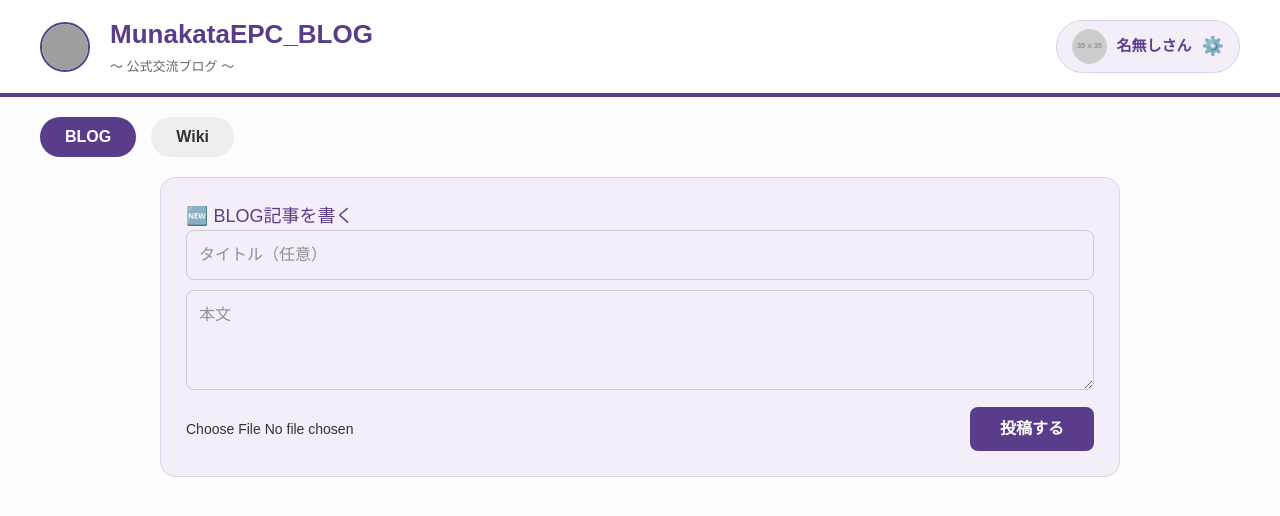
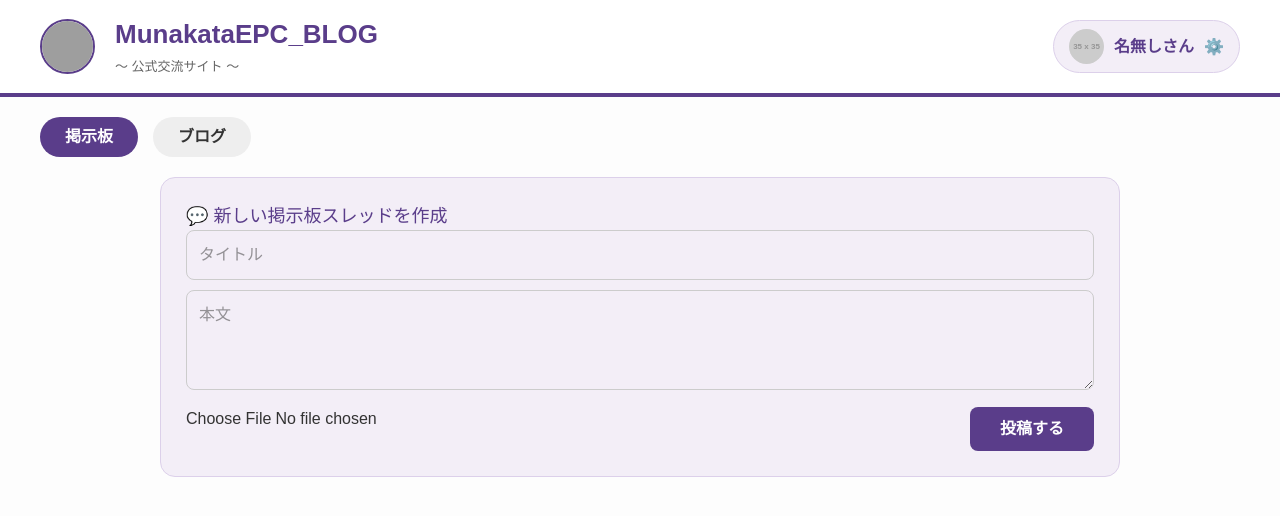
Before and after one commit to MunaktaEPC/nextjs-boilerplate, a Next.js app: page / in a window 1280 px wide. Shown: the top 516 px of the page. Built offline with nearby package versions, Linux system fonts and the light colour scheme; no server answers; the database is empty; grey boxes are pictures that could not be loaded.

Commit message:
Update page.tsx

```diff
--- a/app/page.tsx
+++ b/app/page.tsx
@@ -7,23 +7,21 @@ const supabaseUrl = process.env.NEXT_PUBLIC_SUPABASE_URL || '';
 const supabaseAnonKey = process.env.NEXT_PUBLIC_SUPABASE_ANON_KEY || '';
 const supabase = createClient(supabaseUrl, supabaseAnonKey);
 
-// ★ここにアップロードしたロゴのURLを貼り付けてください
+// ★ ご提示いただいた画像リンクをロゴに設定しました
 const LOGO_URL = "https://wkvetwjywdkwairqztsb.supabase.co/storage/v1/object/public/images/0.7302238554901188.png";
 
-export default function MunakataBlog() {
-  const [view, setView] = useState<'bbs' | 'wiki' | 'profile'>('bbs');
+export default function MunakataBbsAndBlog() {
+  const [view, setView] = useState<'bbs' | 'blog' | 'profile'>('bbs');
   const [posts, setPosts] = useState<any[]>([]);
   const [loading, setLoading] = useState(false);
 
-  // プロフィール用ステート（ブラウザに保存）
+  // プロフィール用
   const [profileName, setProfileName] = useState('名無しさん');
   const [profileAvatar, setProfileAvatar] = useState('');
-
-  // アイコン画像アップロード用
   const [avatarFile, setAvatarFile] = useState<File | null>(null);
   const [avatarPreview, setAvatarPreview] = useState('');
 
-  // 掲示板入力用
+  // 入力用
   const [title, setTitle] = useState('');
   const [content, setContent] = useState('');
   const [imageFile, setImageFile] = useState<File | null>(null);
@@ -31,12 +29,10 @@ export default function MunakataBlog() {
   const [replyContent, setReplyContent] = useState('');
 
   useEffect(() => {
-    // サイトを開いた時に、保存されているプロフィールを読み込む
     const savedName = localStorage.getItem('munakata_name');
     const savedAvatar = localStorage.getItem('munakata_avatar');
     if (savedName) setProfileName(savedName);
     if (savedAvatar) setProfileAvatar(savedAvatar);
-
     fetchData();
   }, [view]);
 
@@ -48,7 +44,6 @@ export default function MunakataBlog() {
     if (data) setPosts(data);
   }
 
-  // 画像をSupabaseにアップロードしてURLを返す共通関数
   async function uploadImage(file: File) {
     const fileName = `${Math.random()}.${file.name.split('.').pop()}`;
     const { data } = await supabase.storage.from('images').upload(fileName, file);
@@ -59,12 +54,9 @@ export default function MunakataBlog() {
     return '';
   }
 
-  // プロフィールの保存（画像アップロード込み）
   async function saveProfile() {
     setLoading(true);
     let newAvatarUrl = profileAvatar;
-
-    // 新しい画像が選択されていればアップロード
     if (avatarFile) {
       const uploadedUrl = await uploadImage(avatarFile);
       if (uploadedUrl) {
@@ -72,22 +64,21 @@ export default function MunakataBlog() {
         setProfileAvatar(newAvatarUrl);
       }
     }
-
     localStorage.setItem('munakata_name', profileName);
     localStorage.setItem('munakata_avatar', newAvatarUrl);
-
     setAvatarFile(null);
     setAvatarPreview('');
     alert("プロフィールを保存しました！");
-    setView('bbs'); // 保存したら自動でブログ画面に戻す
+    setView('bbs');
     setLoading(false);
   }
 
-  // 新規スレッド投稿
-  async function handleMainSubmit() {
+  async function handlePostSubmit() {
     if (!content) return;
     setLoading(true);
     let imageUrl = imageFile ? await uploadImage(imageFile) : '';
+    // postsテーブルに投稿。ブログか掲示板かを識別するタグ（category）を入れることも可能ですが、
+    // 今はシンプルに全ての投稿を掲示板（bbs）として扱います。
     await supabase.from('posts').insert([{
       title,
       content,
@@ -100,7 +91,6 @@ export default function MunakataBlog() {
     setLoading(false);
   }
 
-  // 返信投稿
   async function handleReplySubmit(parentId: string) {
     if (!replyContent) return;
     setLoading(true);
@@ -124,129 +114,97 @@ export default function MunakataBlog() {
       {/* ヘッダー */}
       <header style={{ backgroundColor: '#fff', borderBottom: '4px solid #5a3d8a', padding: '15px 40px', display: 'flex', alignItems: 'center', justifyContent: 'space-between', position: 'sticky', top: 0, zIndex: 100 }}>
         <div style={{ display: 'flex', alignItems: 'center', gap: '20px' }}>
-          <img src={LOGO_URL} alt="Logo" style={{ width: '50px', height: '50px', borderRadius: '50%', border: '2px solid #5a3d8a', objectFit: 'cover' }} />
+          <img src={LOGO_URL} alt="Logo" style={{ width: '55px', height: '55px', borderRadius: '50%', border: '2px solid #5a3d8a', objectFit: 'cover' }} />
           <div>
             <h1 style={{ margin: 0, color: '#5a3d8a', fontSize: '26px', fontWeight: 'bold' }}>MunakataEPC_BLOG</h1>
-            <span style={{ fontSize: '13px', color: '#666' }}>〜 公式交流ブログ 〜</span>
+            <span style={{ fontSize: '13px', color: '#666' }}>〜 公式交流サイト 〜</span>
           </div>
         </div>
 
-        {/* 右上のプロフィールボタン */}
-        <div
-          onClick={() => setView('profile')}
-          style={{ display: 'flex', alignItems: 'center', gap: '10px', cursor: 'pointer', padding: '8px 15px', backgroundColor: '#f3eef7', borderRadius: '30px', border: '1px solid #dcd0ea', transition: '0.2s' }}
-          title="プロフィールを設定する"
-        >
-          <img src={profileAvatar || 'https://via.placeholder.com/35?text=No+Img'} style={{ width: '35px', height: '35px', borderRadius: '50%', objectFit: 'cover', border: '1px solid #ccc' }} />
-          <span style={{ fontWeight: 'bold', color: '#5a3d8a', fontSize: '15px' }}>{profileName}</span>
-          <span style={{ fontSize: '18px' }}>⚙️</span>
+        {/* 右上のプロフィール */}
+        <div onClick={() => setView('profile')} style={{ display: 'flex', alignItems: 'center', gap: '10px', cursor: 'pointer', padding: '8px 15px', backgroundColor: '#f3eef7', borderRadius: '30px', border: '1px solid #dcd0ea' }}>
+          <img src={profileAvatar || 'https://via.placeholder.com/35?text=Img'} style={{ width: '35px', height: '35px', borderRadius: '50%', objectFit: 'cover' }} />
+          <span style={{ fontWeight: 'bold', color: '#5a3d8a' }}>{profileName}</span>
+          <span>⚙️</span>
         </div>
       </header>
 
-      {/* ナビゲーション（設定ボタンは右上に移動したため削除） */}
+      {/* ナビゲーション：掲示板とブログに変更 */}
       <nav style={{ padding: '20px 40px', display: 'flex', gap: '15px' }}>
-        <button onClick={() => setView('bbs')} style={{ padding: '8px 25px', borderRadius: '20px', border: 'none', backgroundColor: view === 'bbs' ? '#5a3d8a' : '#eee', color: view === 'bbs' ? '#fff' : '#333', cursor: 'pointer', fontWeight: 'bold' }}>BLOG</button>
-        <button onClick={() => setView('wiki')} style={{ padding: '8px 25px', borderRadius: '20px', border: 'none', backgroundColor: view === 'wiki' ? '#5a3d8a' : '#eee', color: view === 'wiki' ? '#fff' : '#333', cursor: 'pointer', fontWeight: 'bold' }}>Wiki</button>
+        <button onClick={() => setView('bbs')} style={{ padding: '8px 25px', borderRadius: '20px', border: 'none', backgroundColor: view === 'bbs' ? '#5a3d8a' : '#eee', color: view === 'bbs' ? '#fff' : '#333', cursor: 'pointer', fontWeight: 'bold' }}>掲示板</button>
+        <button onClick={() => setView('blog')} style={{ padding: '8px 25px', borderRadius: '20px', border: 'none', backgroundColor: view === 'blog' ? '#5a3d8a' : '#eee', color: view === 'blog' ? '#fff' : '#333', cursor: 'pointer', fontWeight: 'bold' }}>ブログ</button>
       </nav>
 
       <main style={{ maxWidth: '1000px', margin: '0 auto', padding: '0 20px' }}>
 
-        {/* プロフィール設定画面 */}
+        {/* プロフィール設定 */}
         {view === 'profile' && (
-          <section style={{ backgroundColor: '#fff', padding: '40px', borderRadius: '15px', border: '1px solid #ddd', boxShadow: '0 4px 15px rgba(0,0,0,0.05)' }}>
+          <section style={{ backgroundColor: '#fff', padding: '40px', borderRadius: '15px', border: '1px solid #ddd' }}>
             <h2 style={{ color: '#5a3d8a', marginTop: 0 }}>⚙️ プロフィールの設定</h2>
-            <p style={{ color: '#666', fontSize: '14px' }}>ここで設定した名前とアイコンが、ブログでの書き込み時に表示されます。</p>
-
-            <div style={{ marginBottom: '20px', marginTop: '30px' }}>
+            <div style={{ marginBottom: '20px' }}>
               <label style={{ fontWeight: 'bold', display: 'block', marginBottom: '8px' }}>表示名</label>
-              <input type="text" value={profileName} onChange={(e) => setProfileName(e.target.value)} placeholder="例：ムナカタ" style={{ width: '100%', padding: '12px', borderRadius: '8px', border: '1px solid #ccc', fontSize: '16px', color: '#333' }} />
+              <input type="text" value={profileName} onChange={(e) => setProfileName(e.target.value)} style={{ width: '100%', padding: '12px', borderRadius: '8px', border: '1px solid #ccc' }} />
             </div>
-
             <div style={{ marginBottom: '30px' }}>
               <label style={{ fontWeight: 'bold', display: 'block', marginBottom: '8px' }}>アイコン画像</label>
-
-              {/* ファイル選択に変更 */}
-              <input
-                type="file"
-                accept="image/*"
-                onChange={(e) => {
-                  const file = e.target.files?.[0];
-                  if (file) {
-                    setAvatarFile(file);
-                    setAvatarPreview(URL.createObjectURL(file)); // プレビュー用URLを生成
-                  }
-                }}
-                style={{ marginBottom: '15px', fontSize: '15px' }}
-              />
-
-              {/* 現在の画像、または新しく選んだ画像のプレビューを表示 */}
+              <input type="file" accept="image/*" onChange={(e) => {
+                const file = e.target.files?.[0];
+                if (file) { setAvatarFile(file); setAvatarPreview(URL.createObjectURL(file)); }
+              }} />
               {(avatarPreview || profileAvatar) && (
-                <div style={{ marginTop: '10px' }}>
-                  <span style={{ fontSize: '12px', color: '#888', display: 'block', marginBottom: '5px' }}>プレビュー:</span>
-                  <img src={avatarPreview || profileAvatar} alt="プレビュー" style={{ width: '70px', height: '70px', borderRadius: '50%', objectFit: 'cover', border: '2px solid #eee' }} />
-                </div>
+                <img src={avatarPreview || profileAvatar} style={{ width: '70px', height: '70px', borderRadius: '50%', marginTop: '15px', display: 'block', objectFit: 'cover' }} />
               )}
             </div>
-
-            <button onClick={saveProfile} disabled={loading} style={{ backgroundColor: '#5a3d8a', color: '#fff', padding: '12px 40px', border: 'none', borderRadius: '8px', cursor: 'pointer', fontWeight: 'bold', fontSize: '16px' }}>
-              {loading ? '保存中...' : '設定を保存する'}
-            </button>
+            <button onClick={saveProfile} disabled={loading} style={{ backgroundColor: '#5a3d8a', color: '#fff', padding: '12px 40px', border: 'none', borderRadius: '8px', cursor: 'pointer', fontWeight: 'bold' }}>保存する</button>
           </section>
         )}
 
-        {/* BLOG（掲示板）画面 */}
+        {/* 掲示板画面（スレッド形式） */}
         {view === 'bbs' && (
           <div>
             <section style={{ backgroundColor: '#f3eef7', padding: '25px', borderRadius: '15px', border: '1px solid #dcd0ea', marginBottom: '40px' }}>
-              <h2 style={{ fontSize: '18px', color: '#5a3d8a', marginTop: 0 }}>🆕 BLOG記事を書く</h2>
-              <input type="text" value={title} onChange={(e) => setTitle(e.target.value)} placeholder="タイトル（任意）" style={{ width: '100%', padding: '12px', marginBottom: '10px', borderRadius: '8px', border: '1px solid #ccc', color: '#333' }} />
-              <textarea value={content} onChange={(e) => setContent(e.target.value)} placeholder="本文" style={{ width: '100%', height: '100px', padding: '12px', marginBottom: '10px', borderRadius: '8px', border: '1px solid #ccc', color: '#333' }} />
-              <div style={{ display: 'flex', justifyContent: 'space-between', alignItems: 'center' }}>
-                <input type="file" onChange={(e) => setImageFile(e.target.files?.[0] || null)} style={{ fontSize: '14px' }} />
-                <button onClick={handleMainSubmit} disabled={loading} style={{ backgroundColor: '#5a3d8a', color: '#fff', padding: '10px 30px', border: 'none', borderRadius: '8px', cursor: 'pointer', fontWeight: 'bold' }}>投稿する</button>
+              <h2 style={{ fontSize: '18px', color: '#5a3d8a', marginTop: 0 }}>💬 新しい掲示板スレッドを作成</h2>
+              <input type="text" value={title} onChange={(e) => setTitle(e.target.value)} placeholder="タイトル" style={{ width: '100%', padding: '12px', marginBottom: '10px', borderRadius: '8px', border: '1px solid #ccc' }} />
+              <textarea value={content} onChange={(e) => setContent(e.target.value)} placeholder="本文" style={{ width: '100%', height: '100px', padding: '12px', marginBottom: '10px', borderRadius: '8px', border: '1px solid #ccc' }} />
+              <div style={{ display: 'flex', justifyContent: 'space-between' }}>
+                <input type="file" onChange={(e) => setImageFile(e.target.files?.[0] || null)} />
+                <button onClick={handlePostSubmit} disabled={loading} style={{ backgroundColor: '#5a3d8a', color: '#fff', padding: '10px 30px', border: 'none', borderRadius: '8px', fontWeight: 'bold', cursor: 'pointer' }}>投稿する</button>
               </div>
             </section>
 
             <div style={{ display: 'flex', flexDirection: 'column', gap: '30px' }}>
               {mainThreads.map(thread => (
                 <article key={thread.id} style={{ backgroundColor: '#fff', border: '1px solid #ddd', borderRadius: '12px', overflow: 'hidden', boxShadow: '0 2px 8px rgba(0,0,0,0.05)' }}>
-
-                  <div style={{ backgroundColor: '#f8f5fb', padding: '15px 20px', borderBottom: '1px solid #eee', display: 'flex', justifyContent: 'space-between', alignItems: 'center' }}>
-                    <div style={{ display: 'flex', alignItems: 'center', gap: '15px' }}>
-                      <img src={thread.author_avatar || 'https://via.placeholder.com/50?text=No+Img'} style={{ width: '40px', height: '40px', borderRadius: '50%', objectFit: 'cover', border: '1px solid #eee' }} />
+                  <div style={{ backgroundColor: '#f8f5fb', padding: '15px 20px', borderBottom: '1px solid #eee', display: 'flex', justifyContent: 'space-between' }}>
+                    <div style={{ display: 'flex', alignItems: 'center', gap: '12px' }}>
+                      <img src={thread.author_avatar || 'https://via.placeholder.com/40'} style={{ width: '40px', height: '40px', borderRadius: '50%', objectFit: 'cover' }} />
                       <div>
-                        <span style={{ fontWeight: 'bold', fontSize: '14px', color: '#555' }}>{thread.author_name || '名無しさん'}</span>
-                        <h3 style={{ margin: '5px 0 0 0', color: '#b91c1c', fontSize: '18px' }}>{thread.title || '無題'}</h3>
+                        <div style={{ fontSize: '13px', color: '#555', fontWeight: 'bold' }}>{thread.author_name}</div>
+                        <h3 style={{ margin: 0, color: '#b91c1c', fontSize: '18px' }}>{thread.title}</h3>
                       </div>
                     </div>
                     <small style={{ color: '#888' }}>{new Date(thread.created_at).toLocaleString('ja-JP')}</small>
                   </div>
-
                   <div style={{ padding: '20px' }}>
-                    <p style={{ whiteSpace: 'pre-wrap', lineHeight: '1.7', margin: 0, color: '#333' }}>{thread.content}</p>
-                    {thread.image_url && <img src={thread.image_url} alt="Thread image" style={{ maxWidth: '100%', maxHeight: '400px', marginTop: '15px', borderRadius: '8px', display: 'block' }} />}
-                    <button onClick={() => setReplyTargetId(replyTargetId === thread.id ? null : thread.id)} style={{ marginTop: '15px', background: 'none', border: '1px solid #5a3d8a', color: '#5a3d8a', padding: '5px 15px', borderRadius: '5px', cursor: 'pointer', fontSize: '14px' }}>💬 返信する</button>
+                    <p style={{ whiteSpace: 'pre-wrap', lineHeight: '1.6' }}>{thread.content}</p>
+                    {thread.image_url && <img src={thread.image_url} style={{ maxWidth: '100%', marginTop: '10px', borderRadius: '8px' }} />}
+                    <button onClick={() => setReplyTargetId(replyTargetId === thread.id ? null : thread.id)} style={{ marginTop: '15px', color: '#5a3d8a', background: 'none', border: '1px solid #5a3d8a', padding: '5px 15px', borderRadius: '5px', cursor: 'pointer' }}>返信する</button>
                   </div>
-
-                  <div style={{ backgroundColor: '#fafafa', borderTop: '1px solid #eee' }}>
-                    {getReplies(thread.id).map((reply) => (
-                      <div key={reply.id} style={{ padding: '15px 20px 15px 40px', borderBottom: '1px solid #f0f0f0', position: 'relative' }}>
-                        <div style={{ position: 'absolute', left: '20px', top: '0', bottom: '0', width: '2px', backgroundColor: '#dcd0ea' }}></div>
-                        <div style={{ display: 'flex', alignItems: 'center', gap: '10px', marginBottom: '8px' }}>
-                          <img src={reply.author_avatar || 'https://via.placeholder.com/30?text=No+Img'} style={{ width: '24px', height: '24px', borderRadius: '50%', objectFit: 'cover' }} />
-                          <span style={{ fontSize: '13px', fontWeight: 'bold', color: '#555' }}>{reply.author_name || '名無しさん'}</span>
-                          <span style={{ fontSize: '12px', color: '#999' }}>{new Date(reply.created_at).toLocaleString('ja-JP')}</span>
+                  <div style={{ backgroundColor: '#fafafa' }}>
+                    {getReplies(thread.id).map(reply => (
+                      <div key={reply.id} style={{ padding: '15px 20px 15px 40px', borderTop: '1px solid #eee', position: 'relative' }}>
+                        <div style={{ position: 'absolute', left: '20px', top: 0, bottom: 0, width: '2px', backgroundColor: '#dcd0ea' }}></div>
+                        <div style={{ display: 'flex', alignItems: 'center', gap: '8px', marginBottom: '5px' }}>
+                          <img src={reply.author_avatar || 'https://via.placeholder.com/24'} style={{ width: '24px', height: '24px', borderRadius: '50%', objectFit: 'cover' }} />
+                          <span style={{ fontSize: '13px', fontWeight: 'bold' }}>{reply.author_name}</span>
                         </div>
-                        <p style={{ margin: 0, fontSize: '15px', lineHeight: '1.5', color: '#333' }}>{reply.content}</p>
+                        <p style={{ margin: 0, fontSize: '14px' }}>{reply.content}</p>
                       </div>
                     ))}
-
                     {replyTargetId === thread.id && (
                       <div style={{ padding: '20px', backgroundColor: '#fff', borderTop: '2px solid #5a3d8a' }}>
-                        <textarea value={replyContent} onChange={(e) => setReplyContent(e.target.value)} placeholder={`${profileName} として返信...`} style={{ width: '100%', height: '80px', padding: '10px', borderRadius: '5px', border: '1px solid #ccc', marginBottom: '10px', color: '#333' }} />
-                        <div style={{ textAlign: 'right' }}>
-                          <button onClick={() => handleReplySubmit(thread.id)} disabled={loading} style={{ backgroundColor: '#5a3d8a', color: '#fff', padding: '8px 20px', border: 'none', borderRadius: '5px', cursor: 'pointer' }}>書き込む</button>
-                        </div>
+                        <textarea value={replyContent} onChange={(e) => setReplyContent(e.target.value)} placeholder="返信を書く..." style={{ width: '100%', height: '70px', padding: '10px', marginBottom: '10px' }} />
+                        <button onClick={() => handleReplySubmit(thread.id)} style={{ backgroundColor: '#5a3d8a', color: '#fff', padding: '5px 20px', border: 'none', borderRadius: '5px', cursor: 'pointer' }}>返信を送信</button>
                       </div>
                     )}
                   </div>
@@ -256,8 +214,20 @@ export default function MunakataBlog() {
           </div>
         )}
 
-        {view === 'wiki' && (
-          <div style={{ textAlign: 'center', padding: '100px', color: '#888' }}>Wiki画面は準備中です</div>
+        {/* ブログ画面（記事リスト形式のイメージ） */}
+        {view === 'blog' && (
+          <div style={{ padding: '40px 0', textAlign: 'center' }}>
+            <h2 style={{ color: '#5a3d8a' }}>🖋️ オフィシャルブログ</h2>
+            <p style={{ color: '#666' }}>ここでは管理人の最新記事が公開されます。（準備中）</p>
+            <div style={{ marginTop: '30px', display: 'grid', gap: '20px' }}>
+              {/* ブログ的なカードデザインのサンプル */}
+              <div style={{ backgroundColor: '#fff', border: '1px solid #ddd', borderRadius: '10px', padding: '20px', textAlign: 'left' }}>
+                <h3 style={{ color: '#b91c1c' }}>MunakataEPC_BLOGへようこそ！</h3>
+                <p style={{ fontSize: '14px', color: '#444' }}>サイトのデザインを大幅にアップデートしました。掲示板での交流を楽しんでください。</p>
+                <small style={{ color: '#aaa' }}>2024.03.20</small>
+              </div>
+            </div>
+          </div>
         )}
 
       </main>
```
